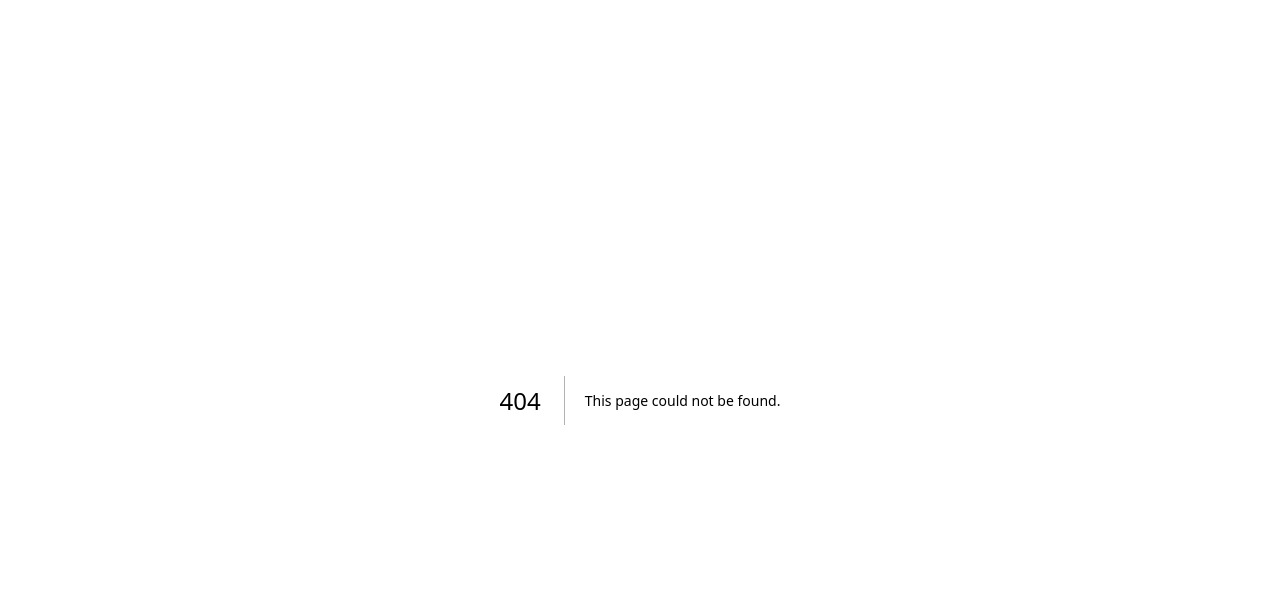
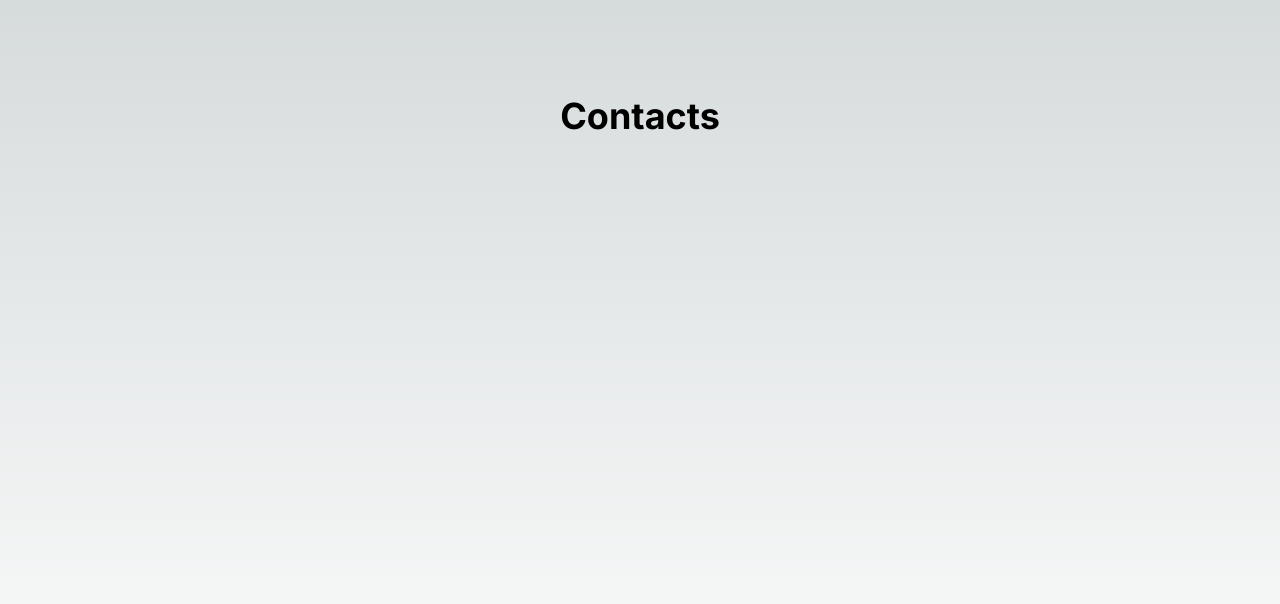
Before and after one commit to andrii-maglovanyi/grokku-games-collection, a Next.js app: page /contacts in a window 1280 px wide. Before the commit this address had no page. Shown: the top 604 px of the page. Built offline with nearby package versions, Linux system fonts and the light colour scheme.

Commit message:
new page

```diff
--- a/src/app/help/page.tsx
+++ b/src/app/contacts/page.tsx
@@ -1,9 +1,9 @@
 import Link from "next/link";
 
-export default function Help() {
+export default function Contacts() {
   return (
     <main className="justify-top flex min-h-screen flex-col items-center p-24">
-      <h1 className="mb-8 text-4xl font-bold">Help</h1>
+      <h1 className="mb-8 text-4xl font-bold">Contacts</h1>
     </main>
   );
 }
```
